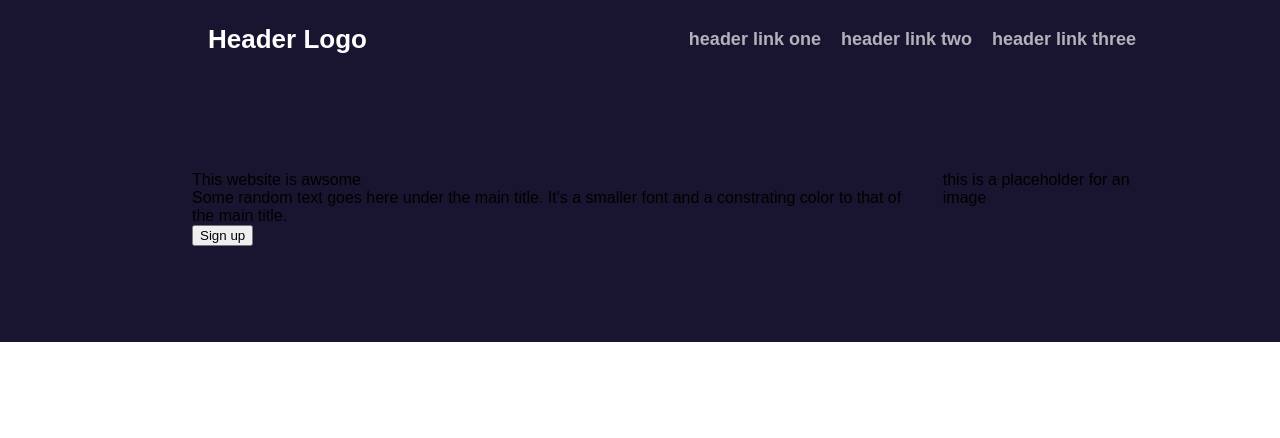
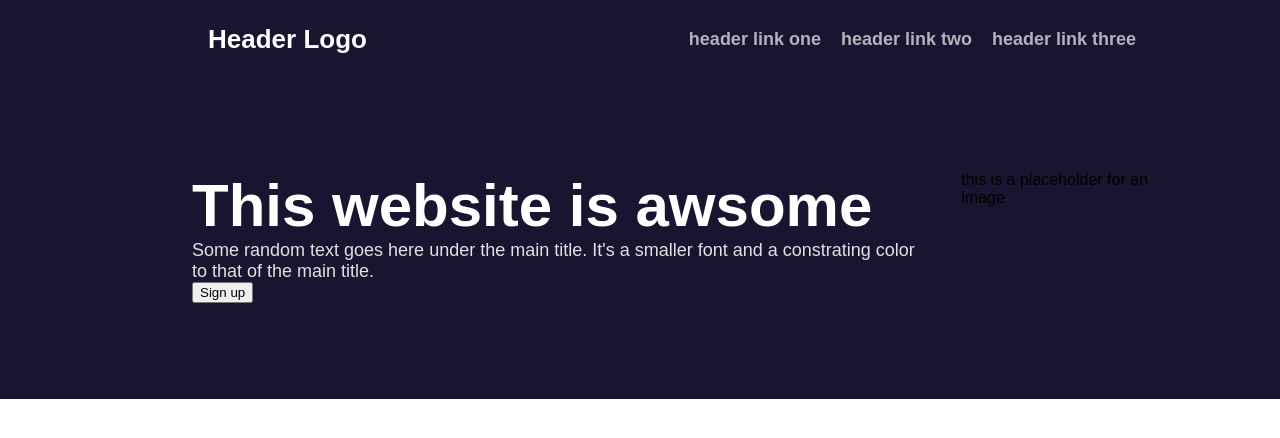
Before and after one commit to garang96/landing_page, a plain HTML site: page index.html in a window 1280 px wide. Drawn offline with Linux system fonts and the light colour scheme.

Commit message:
Give title&header-text color and font properties

```diff
--- a/styles.css
+++ b/styles.css
@@ -47,3 +47,14 @@ header {
     display: flex;
     gap: 30px;
 }
+
+#title {
+    color: white;
+    font-size: 60px;
+    font-weight: 900;
+}
+
+.header-text {
+    color: rgba(255, 255, 255, 0.87);
+    font-size: 18px;
+}
```
